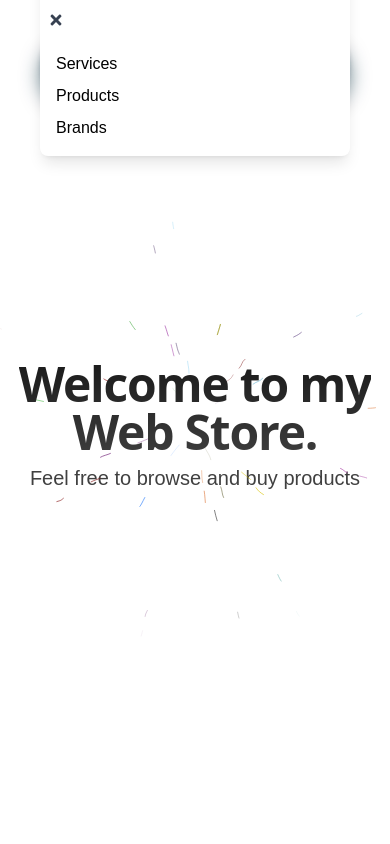
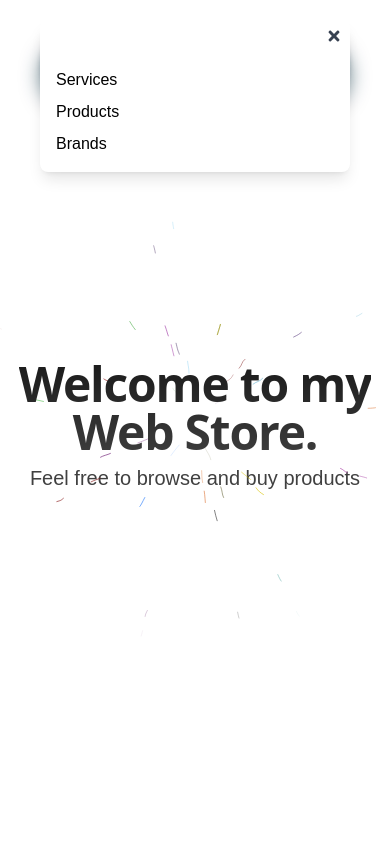
Before and after one commit to sivavarunan/ecommerce-website, a Next.js app: page / in a window 390 px wide. Both pictures are taken after a click on the button 163 px from the left and 56 px from the top of the page. Shown: the top 844 px of the page. Built offline with nearby package versions, Linux system fonts and the light colour scheme.

Commit message:
aligned the close button on right

```diff
--- a/src/app/components/ui/Navbar-menu.tsx
+++ b/src/app/components/ui/Navbar-menu.tsx
@@ -153,15 +153,16 @@ export const Menu = ({
 
       {/* Mobile Menu Options */}
       {isMenuOpen && (
-        <div className="absolute left-0 right-0 z-10 bg-white dark:bg-gray-800 rounded-lg shadow-lg mt-2 lg:hidden">
+        <div className="absolute left-0 right-0 mt-20 z-10 bg-white dark:bg-gray-800 rounded-lg shadow-lg  lg:hidden">
           {/* Mobile Menu Close Button */}
-          <button
-            onClick={() => setIsMenuOpen(false)}
-            className="self-end p-2 mt-10 text-gray-700 dark:text-gray-300 hover:text-cyan-400 flex justify-end"
-          >
-            <FaTimes />
-          </button>
-
+          <div className="flex justify-end p-2">
+            <button
+              onClick={() => setIsMenuOpen(false)}
+              className="text-gray-700 dark:text-gray-300 hover:text-cyan-400"
+            >
+              <FaTimes />
+            </button>
+          </div>
           <div className="flex flex-col p-4 space-y-2">
             {React.Children.map(children, (child) => {
               if (React.isValidElement(child)) {
```
